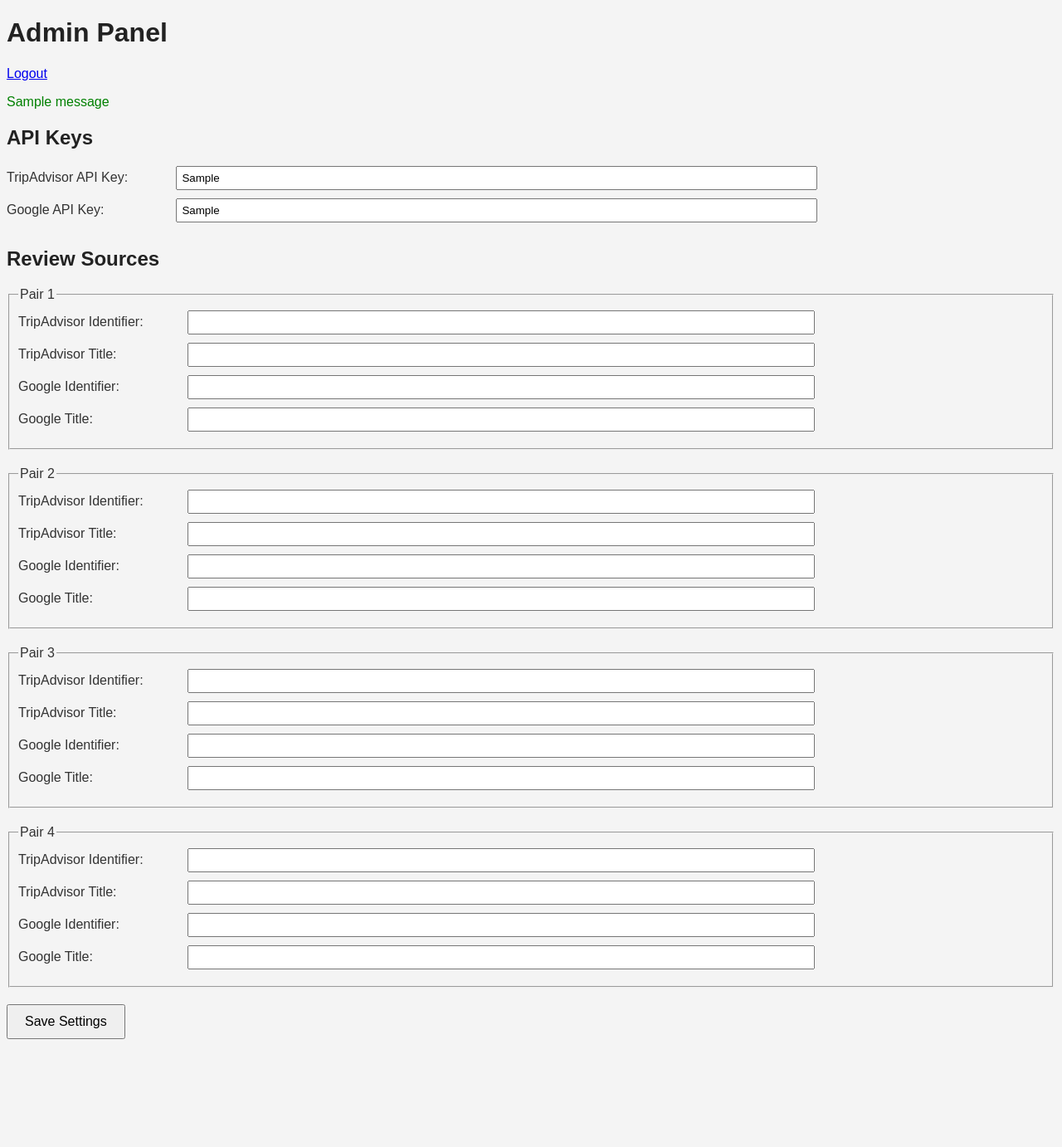
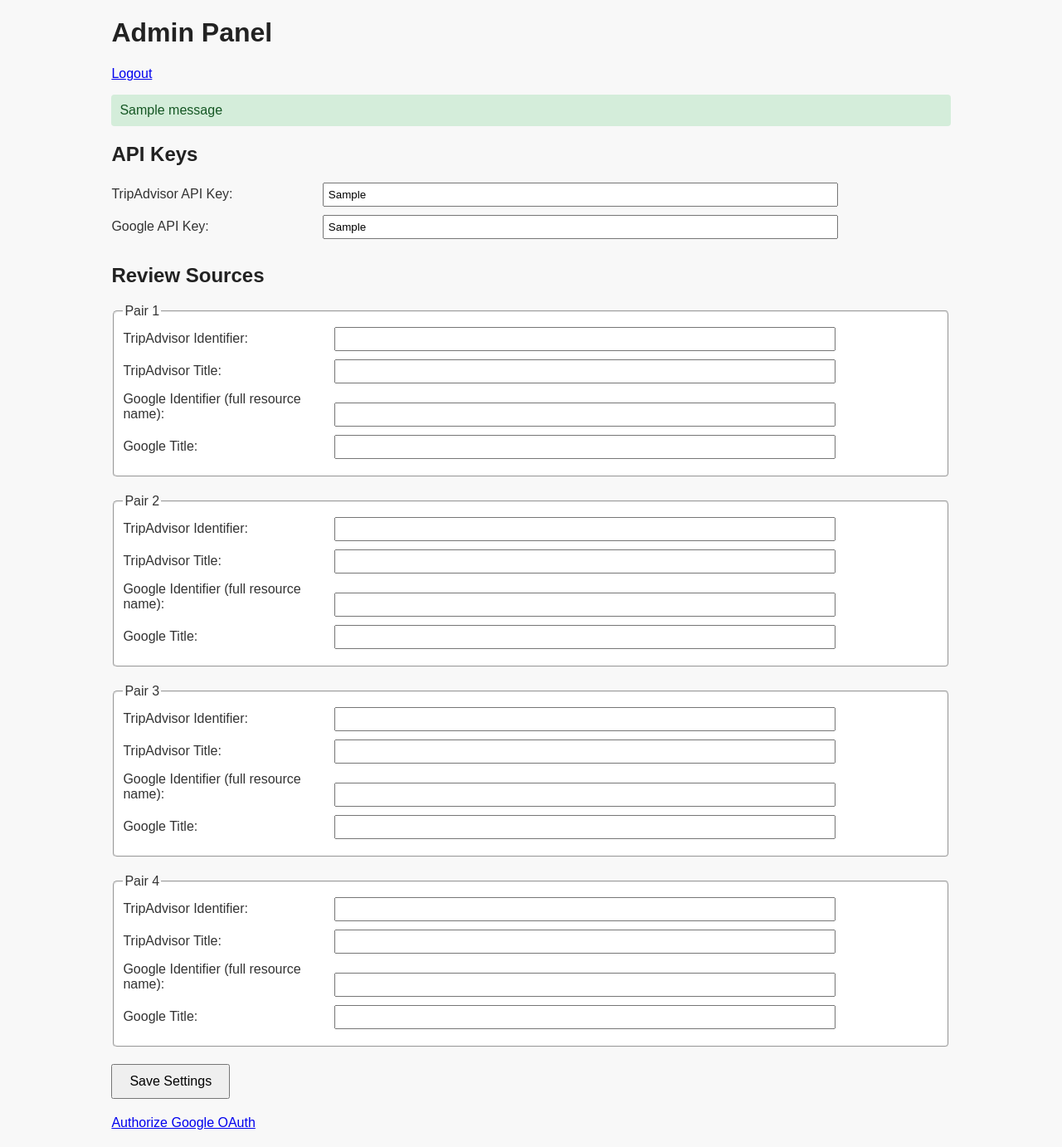
Before and after one commit to AndreasAhrens/Review_getter, a Flask app: page /admin in a window 1280 px wide. Shown: the whole page at 83% size. Before the commit the page ends 1252 px from the top, so only its background shows below. Run offline with Flask 3, Linux system fonts and the light colour scheme; the visitor is signed in with stand-in values (Sample User, id 1); tables that the repository leaves empty hold one stand-in row (values such as "Sample post"); one stand-in notice (Sample message) is shown.

Commit message:
New version

```diff
--- a/app.py
+++ b/app.py
@@ -1,19 +1,31 @@
 # app.py
 from flask import Flask, render_template, request, redirect, url_for, flash, session
 from flask_sqlalchemy import SQLAlchemy
+from flask_migrate import Migrate
 from werkzeug.security import generate_password_hash, check_password_hash
 import requests
 from dateutil.parser import parse as parse_date
 from datetime import datetime
 from functools import wraps
 import os
+import json
+
+# Try to import OAuth modules; if not available, set a flag.
+try:
+    from google_auth_oauthlib.flow import Flow
+    from google.oauth2.credentials import Credentials
+    from googleapiclient.discovery import build
+    OAUTH_ENABLED = True
+except ImportError:
+    OAUTH_ENABLED = False
 
 app = Flask(__name__)
-app.config['SECRET_KEY'] = 'your-secret-key-here'  # Change this!
+app.config['SECRET_KEY'] = 'your-secret-key-here'  # Replace with your strong secret key!
 app.config['SQLALCHEMY_DATABASE_URI'] = 'sqlite:///disgusting_reviews.db'
 app.config['SQLALCHEMY_TRACK_MODIFICATIONS'] = False
 
 db = SQLAlchemy(app)
+migrate = Migrate(app, db)  # Flask-Migrate initialization
 
 # ---------------------------
 # Database Models
@@ -22,13 +34,17 @@ class Setting(db.Model):
     id = db.Column(db.Integer, primary_key=True)
     admin_password_hash = db.Column(db.String(255), nullable=True)
     tripadvisor_api_key = db.Column(db.String(255), nullable=True)
+    # Retain google_api_key if needed, though OAuth is used.
     google_api_key = db.Column(db.String(255), nullable=True)
+    # New field to store OAuth credentials as JSON.
+    google_credentials = db.Column(db.Text, nullable=True)
 
 class ReviewSource(db.Model):
     id = db.Column(db.Integer, primary_key=True)
     pair_index = db.Column(db.Integer, nullable=False)  # Values 1 to 4
     platform = db.Column(db.String(50), nullable=False)   # 'TripAdvisor' or 'Google'
     title = db.Column(db.String(100), nullable=False)
+    # For Google, enter the full resource name (e.g., "accounts/123456789/locations/987654321")
     identifier = db.Column(db.String(500), nullable=False)
 
 # ---------------------------
@@ -114,17 +130,18 @@ def admin_panel():
       - Up to 4 pairs of review sources. For each pair:
           * TripAdvisor identifier and title.
           * Google identifier and title.
+    If OAuth is enabled, a link to authorize Google OAuth is provided.
     """
     setting = get_setting()
     if request.method == 'POST':
-        # Update API keys
+        # Update API keys.
         setting.tripadvisor_api_key = request.form.get('tripadvisor_api_key').strip()
         setting.google_api_key = request.form.get('google_api_key').strip()
         db.session.commit()
-        # Clear existing review sources
+        # Clear existing review sources.
         ReviewSource.query.delete()
         db.session.commit()
-        # Loop through 4 pairs
+        # Loop through 4 pairs.
         for i in range(1, 5):
             ta_identifier = request.form.get(f'ta_identifier_{i}')
             ta_title = request.form.get(f'ta_title_{i}')
@@ -147,7 +164,65 @@ def admin_panel():
         pairs = {i: {} for i in range(1, 5)}
         for source in sources:
             pairs[source.pair_index][source.platform] = source
-        return render_template('admin.html', setting=setting, pairs=pairs)
+        return render_template('admin.html', setting=setting, pairs=pairs, oauth_enabled=OAUTH_ENABLED)
+
+# ---------------------------
+# Google OAuth Routes
+# ---------------------------
+if OAUTH_ENABLED:
+    @app.route('/google/oauth')
+    @login_required
+    def google_oauth():
+        """
+        Initiates the OAuth 2.0 flow for Google.
+        Requires a valid client_secrets.json in the project directory.
+        """
+        flow = Flow.from_client_secrets_file(
+            'client_secrets.json',
+            scopes=["https://www.googleapis.com/auth/business.manage"],
+            redirect_uri=url_for('oauth2callback', _external=True)
+        )
+        authorization_url, state = flow.authorization_url(
+            access_type='offline',
+            include_granted_scopes='true'
+        )
+        session['state'] = state
+        return redirect(authorization_url)
+
+    @app.route('/oauth2callback')
+    @login_required
+    def oauth2callback():
+        """
+        Handles the OAuth 2.0 callback and stores the credentials.
+        """
+        state = session.get('state')
+        flow = Flow.from_client_secrets_file(
+            'client_secrets.json',
+            scopes=["https://www.googleapis.com/auth/business.manage"],
+            state=state,
+            redirect_uri=url_for('oauth2callback', _external=True)
+        )
+        flow.fetch_token(authorization_response=request.url)
+        credentials = flow.credentials
+        creds_dict = {
+            'token': credentials.token,
+            'refresh_token': credentials.refresh_token,
+            'token_uri': credentials.token_uri,
+            'client_id': credentials.client_id,
+            'client_secret': credentials.client_secret,
+            'scopes': list(credentials.scopes)
+        }
+        setting = get_setting()
+        setting.google_credentials = json.dumps(creds_dict)
+        db.session.commit()
+        flash("Google OAuth credentials saved successfully.", "success")
+        return redirect(url_for('admin_panel'))
+else:
+    @app.route('/google/oauth')
+    @login_required
+    def google_oauth():
+        flash("Google OAuth functionality is not enabled because the required modules are missing.", "error")
+        return redirect(url_for('admin_panel'))
 
 # ---------------------------
 # Public Route
@@ -155,85 +230,134 @@ def admin_panel():
 @app.route('/')
 def public():
     """
-    The public-facing page calls the TripAdvisor and Google APIs (using your API keys and identifiers)
-    to count the number of 5‑star reviews created during the current month for each attraction.
-    The layout adjusts based on the number of sources defined.
+    The public-facing page calls the TripAdvisor and Google APIs (using your API keys and credentials)
+    to count the number of 5‑star reviews created during the current month and last month for each attraction.
     """
     setting = get_setting()
     sources = ReviewSource.query.all()
-    # Sort sources by pair index and platform for consistency.
+    # Sort sources by pair index and platform.
     sources_sorted = sorted(sources, key=lambda x: (x.pair_index, x.platform))
-    total_sources = len(sources_sorted)
 
     results = []
     for source in sources_sorted:
         if source.platform == 'TripAdvisor':
-            count = get_tripadvisor_review_count(setting.tripadvisor_api_key, source.identifier)
+            current_count, last_count = get_tripadvisor_review_count(setting.tripadvisor_api_key, source.identifier)
         elif source.platform == 'Google':
-            count = get_google_review_count(setting.google_api_key, source.identifier)
+            # Expect the Google identifier to be the full resource name.
+            current_count, last_count = get_google_review_count(source.identifier)
         else:
-            count = "N/A"
-        results.append({'title': source.title, 'count': count, 'platform': source.platform})
+            current_count, last_count = ("N/A", "N/A")
+        results.append({
+            'title': source.title,
+            'platform': source.platform,
+            'current_count': current_count,
+            'last_count': last_count
+        })
 
-    return render_template('public.html', results=results, total_sources=total_sources)
+    return render_template('public.html', results=results)
 
 # ---------------------------
 # API Call Functions
 # ---------------------------
-def get_tripadvisor_review_count(api_key, attraction_id):
+def get_tripadvisor_review_count(api_key, location_id):
     """
-    Call the TripAdvisor API to retrieve reviews for a given attraction (by its identifier)
-    and count the 5‑star reviews created during the current month.
-    (Adjust the endpoint and parsing logic per TripAdvisor’s actual API documentation.)
+    Uses the TripAdvisor Content API to retrieve reviews for a given location and
+    counts the 5‑star reviews created during the current month and last month.
     """
     try:
-        # Hypothetical API endpoint – update according to real documentation.
-        url = f"https://api.tripadvisor.com/api/attraction/{attraction_id}/reviews"
-        params = {"api_key": api_key}
-        response = requests.get(url, params=params)
+        url = f"https://api.content.tripadvisor.com/api/v1/location/{location_id}/reviews"
+        params = {"key": api_key}
+        headers = {"accept": "application/json"}
+        response = requests.get(url, params=params, headers=headers)
         if response.status_code != 200:
-            return "Error"
+            print("TripAdvisor API returned status code:", response.status_code)
+            return ("Error", "Error")
+
         data = response.json()
-        reviews = data.get("reviews", [])
+        reviews = data.get("data", [])
+
         now = datetime.now()
-        count = 0
+        current_month = now.month
+        current_year = now.year
+        if current_month == 1:
+            last_month = 12
+            last_year = current_year - 1
+        else:
+            last_month = current_month - 1
+            last_year = current_year
+
+        current_count = 0
+        last_count = 0
         for review in reviews:
             if review.get("rating") == 5:
-                # Assume the review date is in a parseable string format.
-                review_date = parse_date(review.get("date"))
-                if review_date.month == now.month and review_date.year == now.year:
-                    count += 1
-        return count
+                review_date_str = review.get("published_date", "")
+                if review_date_str:
+                    review_date = parse_date(review_date_str, fuzzy=True)
+                    if review_date.month == current_month and review_date.year == current_year:
+                        current_count += 1
+                    elif review_date.month == last_month and review_date.year == last_year:
+                        last_count += 1
+        return current_count, last_count
     except Exception as e:
         print(f"Error in TripAdvisor API call: {e}")
-        return "Error"
+        return ("Error", "Error")
 
-def get_google_review_count(api_key, place_id):
+def get_google_review_count(resource_name):
     """
-    Call the Google Places API to retrieve reviews for a given place (by its identifier)
-    and count the 5‑star reviews created during the current month.
-    (Adjust according to the current Google Places API documentation.)
+    Uses the Google Business Profile API to retrieve reviews for a given location and
+    counts the 5‑star reviews for the current month and last month.
+    Parameters:
+      - resource_name: Full resource name (e.g., "accounts/123456789/locations/987654321").
+    This function uses OAuth 2.0 credentials stored in the database.
     """
+    if not OAUTH_ENABLED:
+        return ("OAuth Not Configured", "OAuth Not Configured")
     try:
-        url = "https://maps.googleapis.com/maps/api/place/details/json"
-        params = {"placeid": place_id, "key": api_key}
-        response = requests.get(url, params=params)
-        if response.status_code != 200:
-            return "Error"
-        data = response.json()
-        reviews = data.get("result", {}).get("reviews", [])
+        setting = get_setting()
+        if not setting.google_credentials:
+            print("No Google OAuth credentials found.")
+            return ("OAuth Not Enabled", "OAuth Not Enabled")
+        creds_dict = json.loads(setting.google_credentials)
+        credentials = Credentials(
+            token=creds_dict['token'],
+            refresh_token=creds_dict.get('refresh_token'),
+            token_uri=creds_dict['token_uri'],
+            client_id=creds_dict['client_id'],
+            client_secret=creds_dict['client_secret'],
+            scopes=creds_dict['scopes']
+        )
+        service = build('mybusinessbusinessinformation', 'v1', credentials=credentials)
+        response = service.locations().reviews().list(
+            parent=resource_name,
+            pageSize=100
+        ).execute()
+        reviews = response.get("reviews", [])
+
         now = datetime.now()
-        count = 0
+        current_month = now.month
+        current_year = now.year
+        if current_month == 1:
+            last_month = 12
+            last_year = current_year - 1
+        else:
+            last_month = current_month - 1
+            last_year = current_year
+
+        current_count = 0
+        last_count = 0
         for review in reviews:
-            if review.get("rating") == 5:
-                # Google reviews usually have a Unix timestamp in the "time" field.
-                review_date = datetime.fromtimestamp(review.get("time"))
-                if review_date.month == now.month and review_date.year == now.year:
-                    count += 1
-        return count
+            if review.get("starRating") == "FIVE":
+                review_date_str = review.get("createTime", "")
+                if review_date_str:
+                    review_date = parse_date(review_date_str, fuzzy=True)
+                    if review_date.month == current_month and review_date.year == current_year:
+                        current_count += 1
+                    elif review_date.month == last_month and review_date.year == last_year:
+                        last_count += 1
+        return current_count, last_count
     except Exception as e:
-        print(f"Error in Google API call: {e}")
-        return "Error"
+        print(f"Error in Google Business Profile API call: {e}")
+        return ("Error", "Error")
 
 # ---------------------------
 # Run the App
--- a/templates/admin.html
+++ b/templates/admin.html
@@ -1,4 +1,3 @@
-<!-- templates/admin.html -->
 <!DOCTYPE html>
 <html>
 <head>
@@ -6,24 +5,32 @@
     <title>Admin Panel</title>
     <link rel="stylesheet" href="{{ url_for('static', filename='styles.css') }}">
     <style>
-      fieldset { margin-bottom: 20px; padding: 10px; }
-      label { display: inline-block; width: 200px; }
+        body { font-family: Arial, sans-serif; background: #f8f8f8; }
+        .container { width: 80%; margin: 20px auto; }
+        fieldset { margin-bottom: 20px; padding: 10px; background: #fff; border-radius: 5px; }
+        label { display: inline-block; width: 250px; margin-bottom: 5px; }
         input[type="text"] { width: 60%; padding: 5px; margin-bottom: 10px; }
+        button { padding: 10px 20px; font-size: 1rem; }
+        .oauth { margin-top: 20px; }
+        .message { padding: 10px; margin: 10px 0; border-radius: 4px; }
+        .success { background: #d4edda; color: #155724; }
+        .error { background: #f8d7da; color: #721c24; }
     </style>
 </head>
 <body>
+    <div class="container">
         <h1>Admin Panel</h1>
         <p><a href="{{ url_for('admin_logout') }}">Logout</a></p>
         {% with messages = get_flashed_messages(with_categories=true) %}
             {% if messages %}
                 <ul>
                     {% for category, message in messages %}
-            <li class="{{ category }}">{{ message }}</li>
+                        <li class="message {{ category }}">{{ message }}</li>
                     {% endfor %}
                 </ul>
             {% endif %}
         {% endwith %}
-    <form method="POST">
+        <form method="POST" action="{{ url_for('admin_panel') }}">
             <h2>API Keys</h2>
             <div>
                 <label for="tripadvisor_api_key">TripAdvisor API Key:</label>
@@ -38,28 +45,32 @@
             <fieldset>
                 <legend>Pair {{ i }}</legend>
                 <div>
-                <label for="ta_identifier_{{i}}">TripAdvisor Identifier:</label>
-                <input type="text" name="ta_identifier_{{i}}" id="ta_identifier_{{i}}"
-                       value="{{ pairs[i]['TripAdvisor'].identifier if pairs[i].get('TripAdvisor') else '' }}">
+                    <label for="ta_identifier_{{ i }}">TripAdvisor Identifier:</label>
+                    <input type="text" name="ta_identifier_{{ i }}" id="ta_identifier_{{ i }}" value="{{ pairs[i]['TripAdvisor'].identifier if pairs[i].get('TripAdvisor') else '' }}">
                 </div>
                 <div>
-                <label for="ta_title_{{i}}">TripAdvisor Title:</label>
-                <input type="text" name="ta_title_{{i}}" id="ta_title_{{i}}"
-                       value="{{ pairs[i]['TripAdvisor'].title if pairs[i].get('TripAdvisor') else '' }}">
+                    <label for="ta_title_{{ i }}">TripAdvisor Title:</label>
+                    <input type="text" name="ta_title_{{ i }}" id="ta_title_{{ i }}" value="{{ pairs[i]['TripAdvisor'].title if pairs[i].get('TripAdvisor') else '' }}">
                 </div>
                 <div>
-                <label for="google_identifier_{{i}}">Google Identifier:</label>
-                <input type="text" name="google_identifier_{{i}}" id="google_identifier_{{i}}"
-                       value="{{ pairs[i]['Google'].identifier if pairs[i].get('Google') else '' }}">
+                    <label for="google_identifier_{{ i }}">Google Identifier (full resource name):</label>
+                    <input type="text" name="google_identifier_{{ i }}" id="google_identifier_{{ i }}" value="{{ pairs[i]['Google'].identifier if pairs[i].get('Google') else '' }}">
                 </div>
                 <div>
-                <label for="google_title_{{i}}">Google Title:</label>
-                <input type="text" name="google_title_{{i}}" id="google_title_{{i}}"
-                       value="{{ pairs[i]['Google'].title if pairs[i].get('Google') else '' }}">
+                    <label for="google_title_{{ i }}">Google Title:</label>
+                    <input type="text" name="google_title_{{ i }}" id="google_title_{{ i }}" value="{{ pairs[i]['Google'].title if pairs[i].get('Google') else '' }}">
                 </div>
             </fieldset>
             {% endfor %}
             <button type="submit">Save Settings</button>
         </form>
+        <div class="oauth">
+            {% if oauth_enabled %}
+                <p><a href="{{ url_for('google_oauth') }}">Authorize Google OAuth</a></p>
+            {% else %}
+                <p>Google OAuth is not enabled (required modules missing).</p>
+            {% endif %}
+        </div>
+    </div>
 </body>
 </html>
```
Lines whose indentation alone changed are shown as unchanged.
